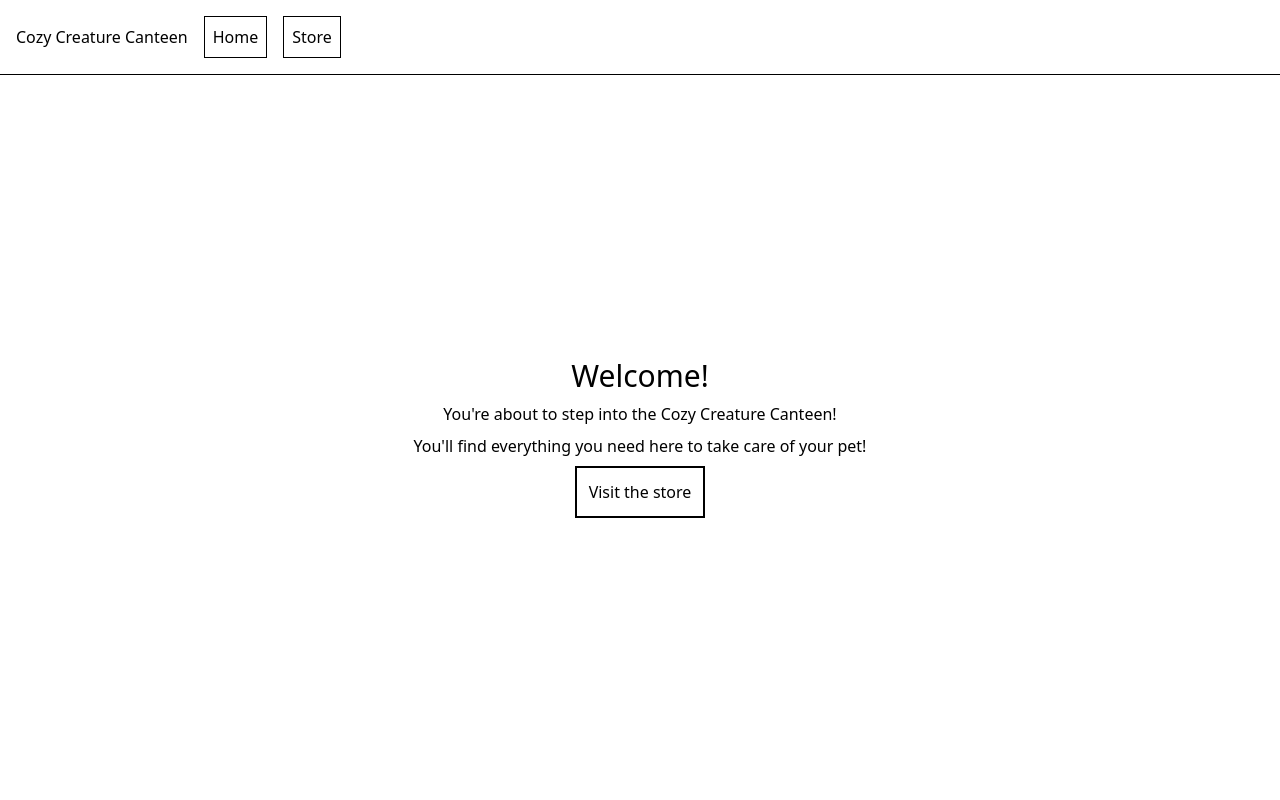
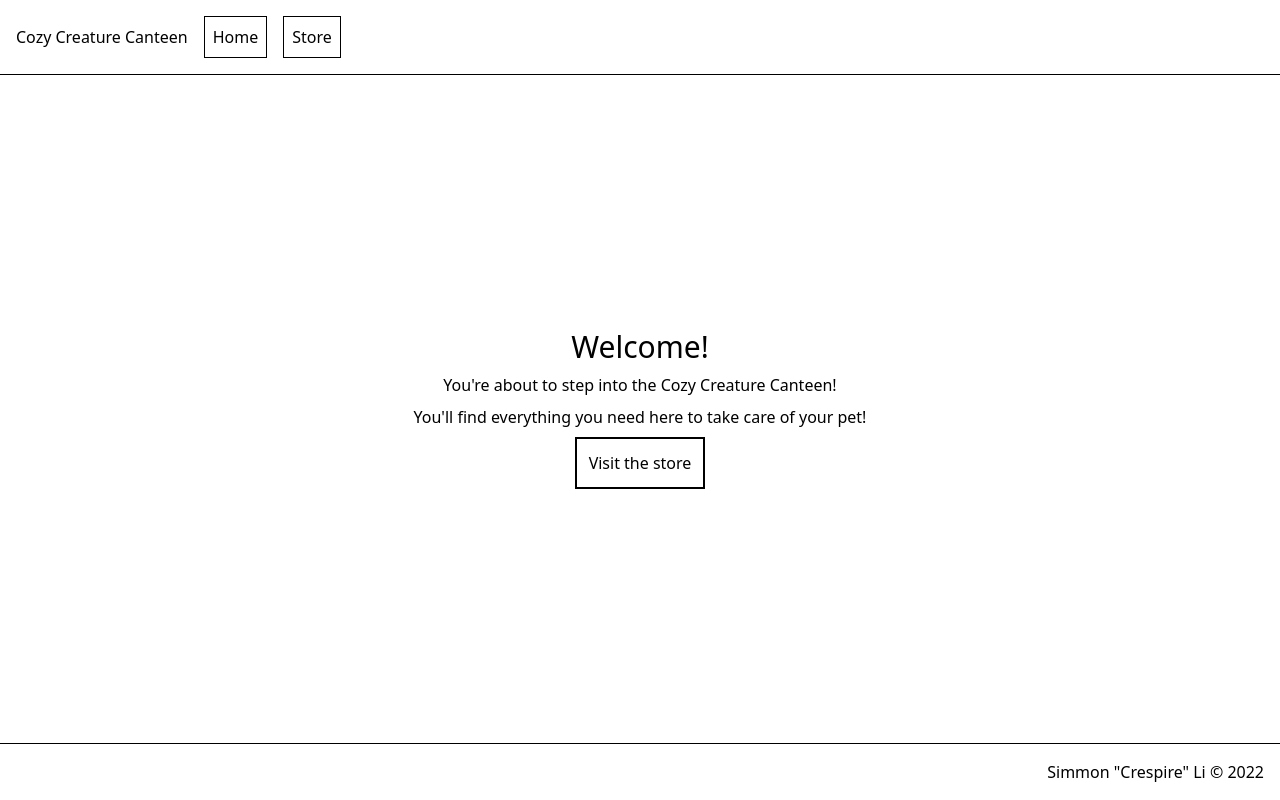
Before and after one commit to crespire/js-shopping-cart, a React (Create React App) app: page / in a window 1280 px wide. Built offline with nearby package versions, Linux system fonts and the light colour scheme.

Commit message:
feat: add Footer component

```diff
--- a/src/App.js
+++ b/src/App.js
@@ -1,12 +1,14 @@
 import React from 'react';
 import { Outlet } from "react-router-dom";
 import Header from './Header';
+import Footer from './Footer';
 
 function App() {
   return (
     <div className="flex flex-col justify-center align-center h-full min-h-screen max-h-screen">
       <Header />
       <Outlet />
+      <Footer />
     </div>
   );
 }
--- /dev/null
+++ b/src/Footer.js
@@ -0,0 +1,11 @@
+import React from 'react';
+
+function Footer() {
+  return (
+    <footer className="flex basis-0 justify-end items-center border-t border-solid border-black p-4 space-x-4">
+      <span>Simmon "Crespire" Li &copy; 2022</span>
+    </footer>
+  );
+}
+
+export default Footer;
```
